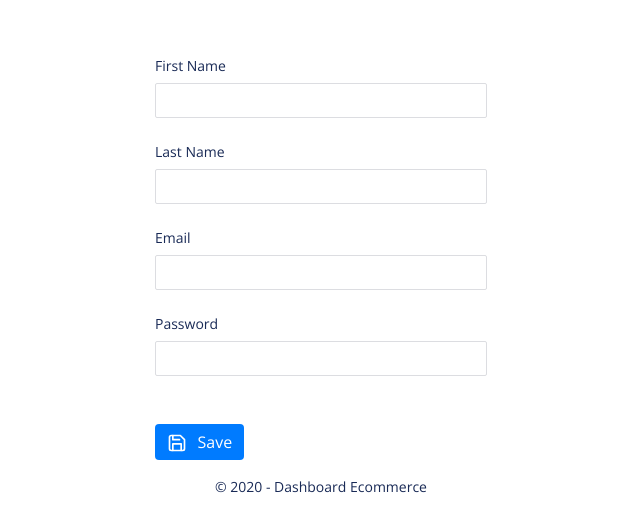
After one commit to samuelgallo/ecommerce-dashboard, a Node server app: page /register in a window 1280 px wide. The commit adds this page. Shown: the top 532 px of the page, without its empty margins (319-959 px from the left). Run offline with Node 20, Linux system fonts and the light colour scheme; some libraries are stand-ins or nearby versions.

Commit message:
login and register

```diff
--- a/controllers/CustomersController.js
+++ b/controllers/CustomersController.js
@@ -29,8 +29,8 @@ exports.save = async (req, res) => {
       Customers.updateOne({ _id: req.params.id }, { $set: data }).exec()
     } else {
       if (user) {
-        const salt = await bcrypt.genSalt(10)
-        data.password = await bcrypt.hash(data.password, salt)
+        // const salt = await bcrypt.genSalt(10)
+        // data.password = await bcrypt.hash(data.password, salt)
         await data.save()
       } else {
         res.status(200).render('customers/create', { title: 'Create New Customer', message: 'This user already exisits' })
--- a/controllers/RegisterController.js
+++ b/controllers/RegisterController.js
@@ -1,3 +1,5 @@
+const Register = require('../models/RegisterModel')
+
 exports.index = async (req, res) => {
   try {
     res.status(200).render('register', { title: 'Register' })
@@ -8,8 +10,17 @@ exports.index = async (req, res) => {
 
 exports.save = async (req, res) => {
   try {
+    const user = await Register.findOne({ email: req.body.email })
+    const data = new Register(req.body)
+    console.log(user)
+    if (user) {
+      res.redirect('/register')
+    } else {
+      await data.save()
+      res.redirect('/login')
+    }
 
-    res.redirect('/dashboard')
+
   } catch (err) {
     res.status(500).render('503', { message: 'Can\'t register' })
   }
--- a/index.js
+++ b/index.js
@@ -19,6 +19,7 @@ app.use('/public', express.static(path.join(__dirname, 'public')))
 app.set('views', path.join(__dirname, 'views'))
 app.set('view engine', 'ejs')
 
+// Set session
 app.use(session({
   name: 'gR3en',
   secret: '@fR-7RlWOY1bxnXOXeggoubdpe$2GNSei}Inf$tu',
@@ -31,6 +32,7 @@ app.use(session({
   }
 }))
 
+// Disable for security questions
 app.disable('x-powered-by')
 
 // Routes
@@ -38,9 +40,7 @@ app.disable('x-powered-by')
 app.use('/dashboard', auth, require('./routes/dashboard'))
 app.use('/login', require('./routes/login'))
 app.use('/logout', require('./routes/logout'))
-
-//routes.get('/register', Register.index)
-//routes.post('/register/save', Register.save)
+app.use('/register', require('./routes/register'))
 
 // Server
 const port = process.env.PORT || 3000
--- a/models/LoginModel.js
+++ b/models/LoginModel.js
@@ -1,4 +1,5 @@
 const mongoose = require('../config/database')
+const bcrypt = require('bcrypt')
 
 const Login = new mongoose.Schema({
   email: String,
@@ -8,4 +9,8 @@ const Login = new mongoose.Schema({
   collection: 'customers'
 })
 
+Login.methods.comparePassword = function (customerPassword, callback) {
+  return callback(null, bcrypt.compareSync(customerPassword, this.password))
+}
+
 module.exports = mongoose.model('Login', Login)
--- a/views/customers/create.ejs
+++ b/views/customers/create.ejs
@@ -76,7 +76,7 @@
             <div class="form-group row">
               <label for="password" class="col-sm-12 col-form-label">Password</label>
               <div class="col-sm-12">
-                <input type="text" class="form-control password" id="password" name="password">
+                <input type="password" class="form-control password" id="password" name="password">
               </div>
             </div>
 
--- a/views/customers/edit.ejs
+++ b/views/customers/edit.ejs
@@ -80,7 +80,7 @@
             <div class="form-group row">
               <label for="password" class="col-sm-12 col-form-label">Password</label>
               <div class="col-sm-12">
-                <input type="text" class="form-control password" id="password" name="password">
+                <input type="password" class="form-control password" id="password" name="password">
               </div>
             </div>
 
--- a/views/login.ejs
+++ b/views/login.ejs
@@ -12,6 +12,8 @@
         <% } %>
 
       <form method="POST" action="/login/auth">
+        <a href="/register" class="btn btn-dark  my-5">Register</a>
+        <span>Or</span>
         <h1 class="h3 mb-3 font-weight-normal">Please sign in</h1>
         <label for="inputEmail" class="sr-only">Email address</label>
         <input type="text" id="inputEmail" name="email" class="form-control" placeholder="Email address" required autofocus>
@@ -22,7 +24,8 @@
             <input type="checkbox" value="remember-me"> Remember me
           </label>
         </div>
-        <button class="btn btn-lg btn-primary btn-block" type="submit">Sign in</button>
+
+        <button class="btn btn-lg btn-primary btn-block mt-5" type="submit">Sign in</button>
         </form>
 
       <%- include('partials/copyright'); -%>
--- /dev/null
+++ b/views/register.ejs
@@ -0,0 +1,54 @@
+<%- include('partials/head'); -%>
+
+<div class="container">
+  <div class="row">
+
+
+    <main role="main" class="col-md-4 ml-sm-auto col-lg-4 px-4 mt-5">
+      <% if (typeof message !== 'undefined') { %>
+        <div class="alert alert-success" role="alert">
+          <%= message&&message %>
+        </div>
+        <% } %>
+
+        <form method="POST" action="/register/save">
+          <div class="form-group row">
+            <label for="name" class="col-sm-12 col-form-label">First Name</label>
+            <div class="col-sm-12">
+              <input type="text" class="form-control name" id="name" name="name" required>
+            </div>
+          </div>
+          <div class="form-group row">
+            <label for="last_name" class="col-sm-12 col-form-label">Last Name</label>
+            <div class="col-sm-12">
+              <input type="text" class="form-control last_name" id="last_name" name="last_name">
+            </div>
+          </div>
+          <div class="form-group row">
+            <label for="email" class="col-sm-12 col-form-label">Email</label>
+            <div class="col-sm-12">
+              <input type="text" class="form-control email" id="email" name="email" required>
+            </div>
+          </div>
+
+          <div class="form-group row">
+            <label for="password" class="col-sm-12 col-form-label">Password</label>
+            <div class="col-sm-12">
+              <input type="password" class="form-control password" id="password" name="password">
+            </div>
+          </div>
+
+          <div class="form-group row mt-5">
+            <div class="col-sm-12">
+              <button type="submit" class="btn btn-primary"><span data-feather="save"></span> Save</button>
+            </div>
+          </div>
+
+        </form>
+
+      <%- include('partials/copyright'); -%>
+
+    </main>
+  </div>
+</div>
+<%- include('partials/footer'); -%>
```
Also changed, not shown: controllers/LoginController.js (+5 -17 lines), models/CustomersModel.js (+14 -6 lines), models/RegisterModel.js (added, +23 -0 lines), routes/register.js (added, +9 -0 lines).
